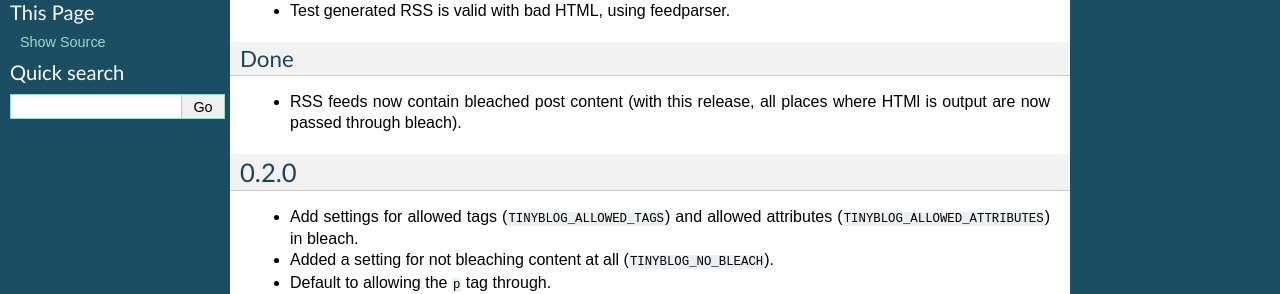
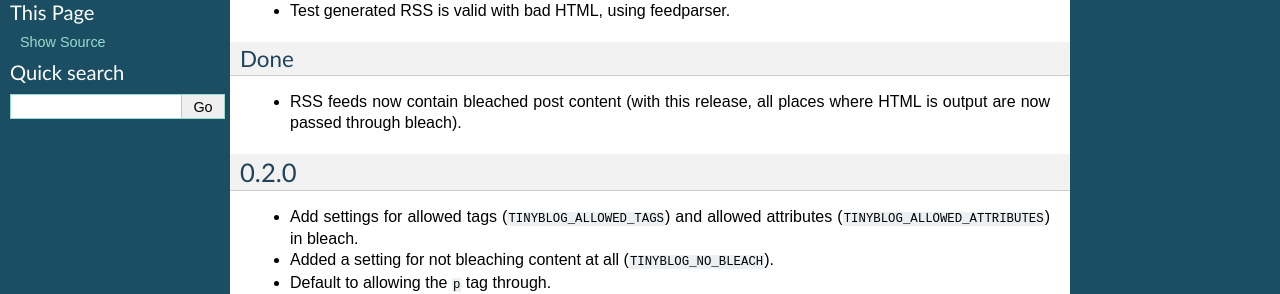
Before and after one commit to dominicrodger/tinyblog, a Sphinx documentation site: the page built from docs/release_notes.rst, in a window 1280 px wide. Shown: the part 233-527 px from the top of the page. Built offline with Sphinx 7.4.7, drawn with Linux system fonts in a browser that asks for light colours.

```diff
--- a/docs/release_notes.rst
+++ b/docs/release_notes.rst
@@ -15,7 +15,7 @@ Done
 ----
 
 * RSS feeds now contain bleached post content (with this release, all
-  places where HTMl is output are now passed through bleach).
+  places where HTML is output are now passed through bleach).
 
 0.2.0
 =====
```
